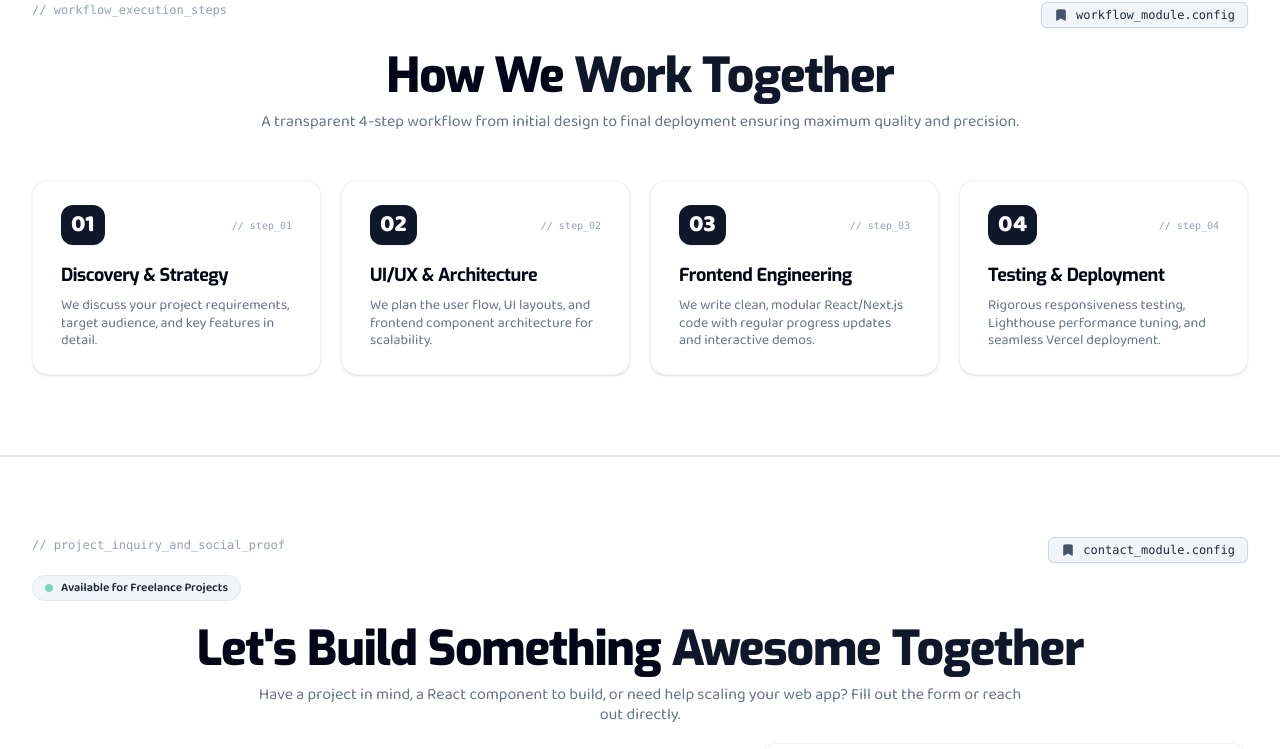
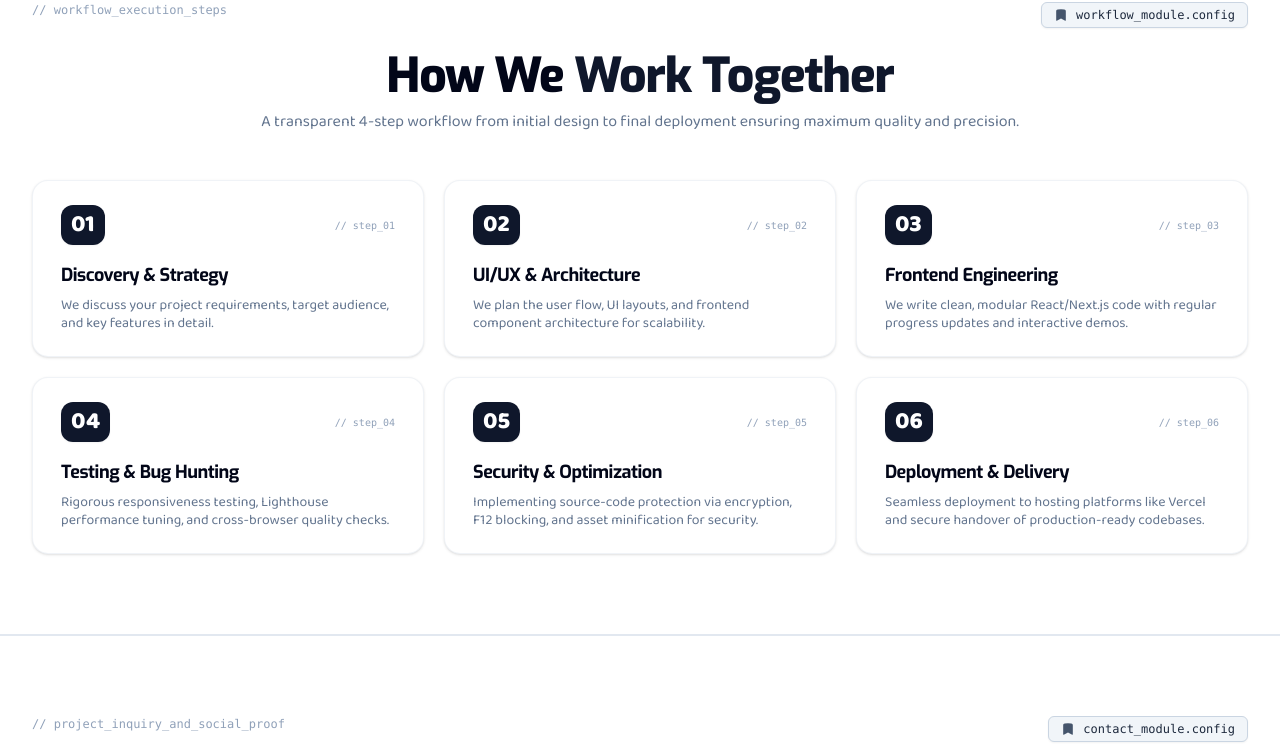
Before and after one commit to lakshan-beast/SyncXel, a React (Vite) app: page / in a window 1280 px wide. Shown: the part 4928-5677 px from the top of the page. Built offline with nearby package versions, Linux system fonts and the light colour scheme.

Commit message:
feat: enhance WorkflowSection with new steps and animations for improved user engagement

```diff
--- a/src/components/WorkflowSection.jsx
+++ b/src/components/WorkflowSection.jsx
@@ -3,26 +3,66 @@ import { motion } from "framer-motion";
 import { HiBookmark } from "react-icons/hi2";
 
 export default function WorkflowSection() {
+  // const steps = [
+  //   {
+  //     number: "01",
+  //     title: "Discovery & Strategy",
+  //     desc: "We discuss your project requirements, target audience, and key features in detail.",
+  //   },
+  //   {
+  //     number: "02",
+  //     title: "UI/UX & Architecture",
+  //     desc: "We plan the user flow, UI layouts, and frontend component architecture for scalability.",
+  //   },
+  //   {
+  //     number: "03",
+  //     title: "Frontend Engineering",
+  //     desc: "We write clean, modular React/Next.js code with regular progress updates and interactive demos.",
+  //   },
+  //   {
+  //     number: "04",
+  //     title: "Testing & Deployment",
+  //     desc: "Rigorous responsiveness testing, Lighthouse performance tuning, and seamless Vercel deployment.",
+  //   },
+  // ];
+
   const steps = [
     {
-      number: "01",
+      step: "01",
       title: "Discovery & Strategy",
-      desc: "We discuss your project requirements, target audience, and key features in detail.",
+      description:
+        "We discuss your project requirements, target audience, and key features in detail.",
     },
     {
-      number: "02",
+      step: "02",
       title: "UI/UX & Architecture",
-      desc: "We plan the user flow, UI layouts, and frontend component architecture for scalability.",
+      description:
+        "We plan the user flow, UI layouts, and frontend component architecture for scalability.",
     },
     {
-      number: "03",
+      step: "03",
       title: "Frontend Engineering",
-      desc: "We write clean, modular React/Next.js code with regular progress updates and interactive demos.",
+      description:
+        "We write clean, modular React/Next.js code with regular progress updates and interactive demos.",
     },
     {
-      number: "04",
-      title: "Testing & Deployment",
-      desc: "Rigorous responsiveness testing, Lighthouse performance tuning, and seamless Vercel deployment.",
+      step: "04",
+      title: "Testing & Bug Hunting",
+      description:
+        "Rigorous responsiveness testing, Lighthouse performance tuning, and cross-browser quality checks.",
+    },
+    // --- මෙතැන් සිට අලුත් පියවර 2 ---
+    {
+      step: "05",
+      title: "Security & Optimization",
+      description:
+        "Implementing source-code protection via encryption, F12 blocking, and asset minification for security.",
+    },
+    {
+      step: "06",
+      title: "Deployment & Delivery",
+      description:
+        "Seamless deployment to hosting platforms like Vercel and secure handover of production-ready codebases.",
     },
   ];
 
@@ -56,23 +96,40 @@ export default function WorkflowSection() {
           transition={{ duration: 0.6 }}
           className="text-left space-y-3">
           <div className="flex flex-col gap-2 lg:flex-row lg:justify-between">
-            <span className="font-mono text-xs text-slate-400 block">
+            <motion.span
+              initial={{ opacity: 0, x: -50 }}
+              whileInView={{ opacity: 1, x: 0 }}
+              transition={{ duration: 0.6 }}
+              className="font-mono text-xs text-slate-400 block">
               // workflow_execution_steps
-            </span>
-            <div className="inline-flex items-center w-fit space-x-2 px-3 py-1 rounded-md bg-slate-100 border border-slate-300 text-slate-800 text-xs font-mono shadow-xs">
+            </motion.span>
+
+            <motion.div
+              initial={{ opacity: 0, x: 50 }}
+              whileInView={{ opacity: 1, x: 0 }}
+              transition={{ duration: 0.6 }}
+              className="inline-flex items-center w-fit space-x-2 px-3 py-1 rounded-md bg-slate-100 border border-slate-300 text-slate-800 text-xs font-mono shadow-xs">
               <HiBookmark className="w-3.5 h-3.5 text-slate-600" />
               <span>workflow_module.config</span>
-            </div>
+            </motion.div>
           </div>
 
-          <h2 className="text-3xl sm:text-4xl lg:text-5xl font-extrabold text-slate-950 tracking-tight text-left sm:text-center pt-1 sm:pt-3">
+          <motion.h2
+            initial={{ opacity: 0, y: -30 }}
+            whileInView={{ opacity: 1, y: 0 }}
+            transition={{ duration: 0.6 }}
+            className="text-3xl sm:text-4xl lg:text-5xl font-extrabold text-slate-950 tracking-tight text-left sm:text-center pt-1 sm:pt-3">
             How We <span className="text-slate-900">Work Together</span>
-          </h2>
+          </motion.h2>
 
-          <p className="text-sm sm:text-base text-slate-500 leading-tight max-w-3xl mx-auto font-baloo text-left sm:text-center">
+          <motion.p
+            initial={{ opacity: 0, y: -30 }}
+            whileInView={{ opacity: 1, y: 0 }}
+            transition={{ duration: 0.6 }}
+            className="text-sm sm:text-base text-slate-500 leading-tight max-w-3xl mx-auto font-baloo text-left sm:text-center">
             A transparent 4-step workflow from initial design to final
             deployment ensuring maximum quality and precision.
-          </p>
+          </motion.p>
         </motion.div>
 
         {/* Workflow Cards Grid */}
@@ -81,7 +138,7 @@ export default function WorkflowSection() {
           initial="hidden"
           whileInView="visible"
           viewport={{ once: true }}
-          className="grid grid-cols-1 sm:grid-cols-2 lg:grid-cols-4 gap-3 sm:gap-4 lg:gap-5">
+          className="grid grid-cols-1 sm:grid-cols-2 lg:grid-cols-3 gap-3 sm:gap-4 lg:gap-5">
           {steps.map((step, idx) => (
             <motion.div
               key={idx}
@@ -92,21 +149,37 @@ export default function WorkflowSection() {
               className="group relative bg-white px-8 sm:px-7 py-6 rounded-2xl border border-slate-200/50 hover:border-slate-300/50 transition-all duration-300 shadow-sm hover:shadow-md flex flex-col justify-between">
               <div>
                 <div className="flex items-center justify-between mb-4">
-                  <span className="text-2xl font-extrabold bg-slate-900 text-white px-2.5 py-1 rounded-xl shadow-xs">
-                    {step.number}
-                  </span>
-                  <span className="font-mono text-[10px] text-slate-400">
-                    // step_{step.number}
-                  </span>
+                  <motion.span
+                    initial={{ opacity: 0, y: -50 }}
+                    whileInView={{ opacity: 1, y: 0 }}
+                    transition={{ duration: 0.6 }}
+                    className="text-2xl font-extrabold bg-slate-900 text-white px-2.5 py-1 rounded-xl shadow-xs">
+                    {step.step}
+                  </motion.span>
+                  <motion.span
+                    initial={{ opacity: 0, x: 50 }}
+                    whileInView={{ opacity: 1, x: 0 }}
+                    transition={{ duration: 0.6 }}
+                    className="font-mono text-[10px] text-slate-400">
+                    // step_{step.step}
+                  </motion.span>
                 </div>
 
-                <h3 className="text-base sm:text-lg font-bold text-slate-950 mb-2 tracking-tight">
+                <motion.h3
+                  initial={{ opacity: 0, x: -30 }}
+                  whileInView={{ opacity: 1, x: 0 }}
+                  transition={{ duration: 0.6 }}
+                  className="text-base sm:text-lg font-bold text-slate-950 mb-2 tracking-tight">
                   {step.title}
-                </h3>
+                </motion.h3>
 
-                <p className="text-xs sm:text-sm text-slate-500 leading-tight font-baloo">
-                  {step.desc}
-                </p>
+                <motion.p
+                  initial={{ opacity: 0, x: -30 }}
+                  whileInView={{ opacity: 1, x: 0 }}
+                  transition={{ duration: 0.6 }}
+                  className="text-xs sm:text-sm text-slate-500 leading-tight font-baloo">
+                  {step.description}
+                </motion.p>
               </div>
             </motion.div>
           ))}
```
